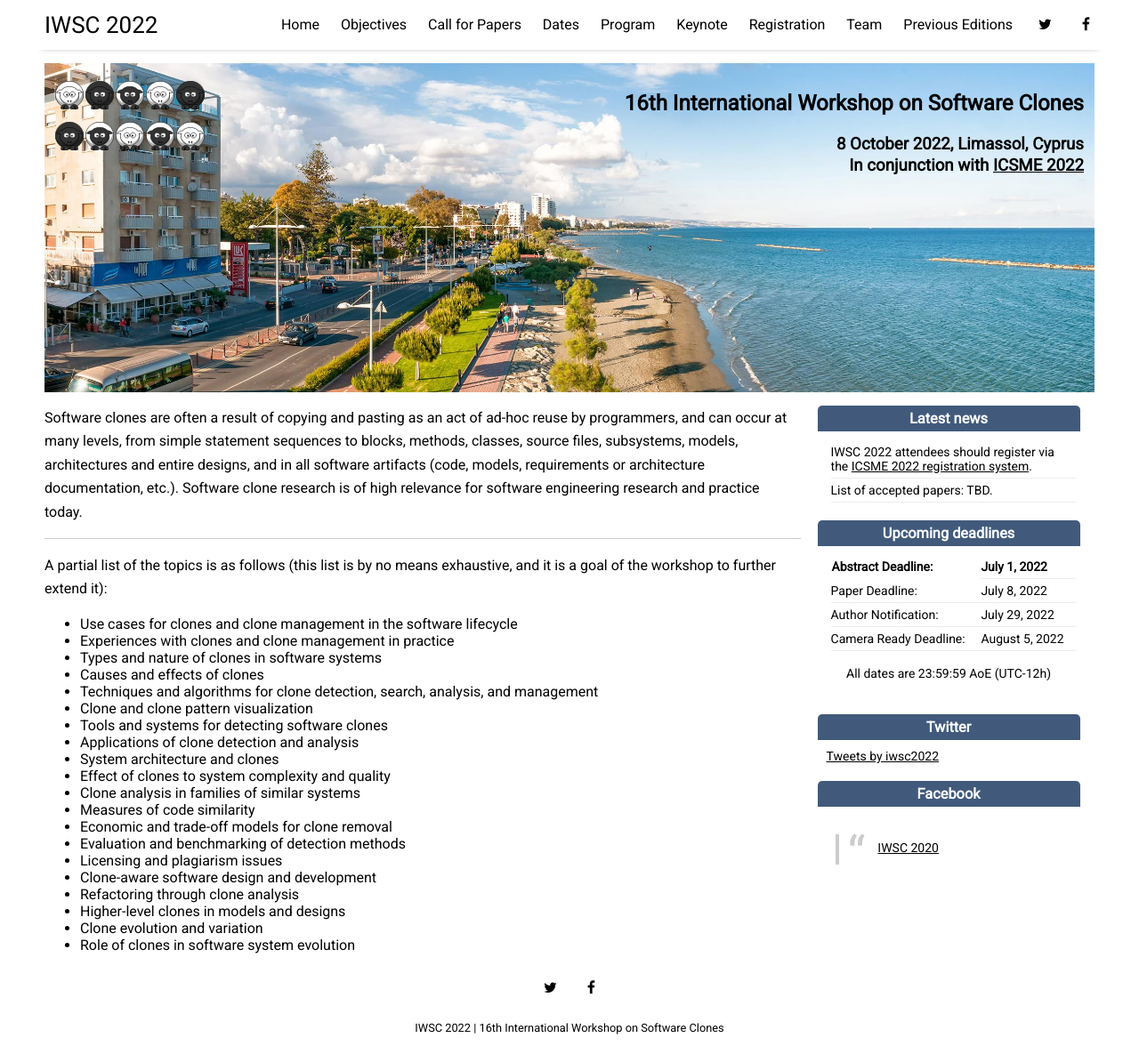
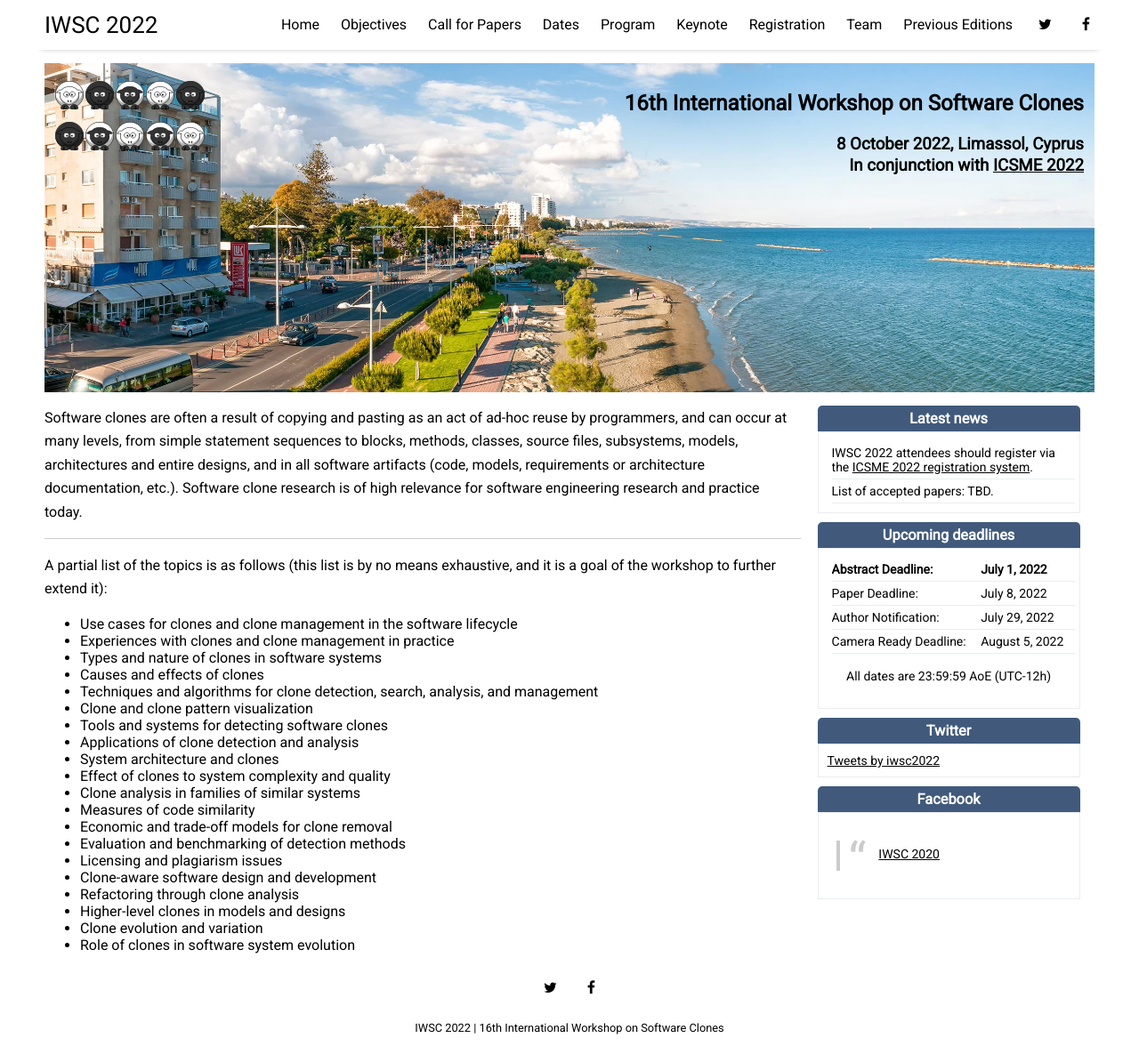
Before and after one commit to iwsc2023/iwsc2023.github.io, a Jekyll site: the page built from index.html, in a window 1280 px wide and 1194 px high. Shown: the whole window at 89% size. Built offline with Jekyll 4.4.1, drawn with Linux system fonts in a browser that asks for light colours; nearby versions of some CDN libraries; the list of posts is cut into pages by our own code; comment, search, counter and statistics services are not loaded.

```diff
--- a/_includes/sidebar.html
+++ b/_includes/sidebar.html
@@ -22,7 +22,7 @@
     <div class="grey_box">
       <table class="tg">
         <tr>
-          <td class=">tg-col"> <b>Abstract Deadline:</b></td>
+          <td class="tg-col"> <b>Abstract Deadline:</b></td>
           <td class="tg-col"> <b>July 1, 2022</b></td>
           <!---<td class="tg-col"><del>July 1, 2022 AoE</del> <br/> 20 Dec 19 AoE</td>--->
         </tr>
--- a/assets/css/_sass/_home.scss
+++ b/assets/css/_sass/_home.scss
@@ -258,6 +258,7 @@
 }
 
 .body_layout .right .grey_box {
+  border: solid #EAECEE 1px;
   padding: 10px;
   margin-bottom: 10px;
 }
```
